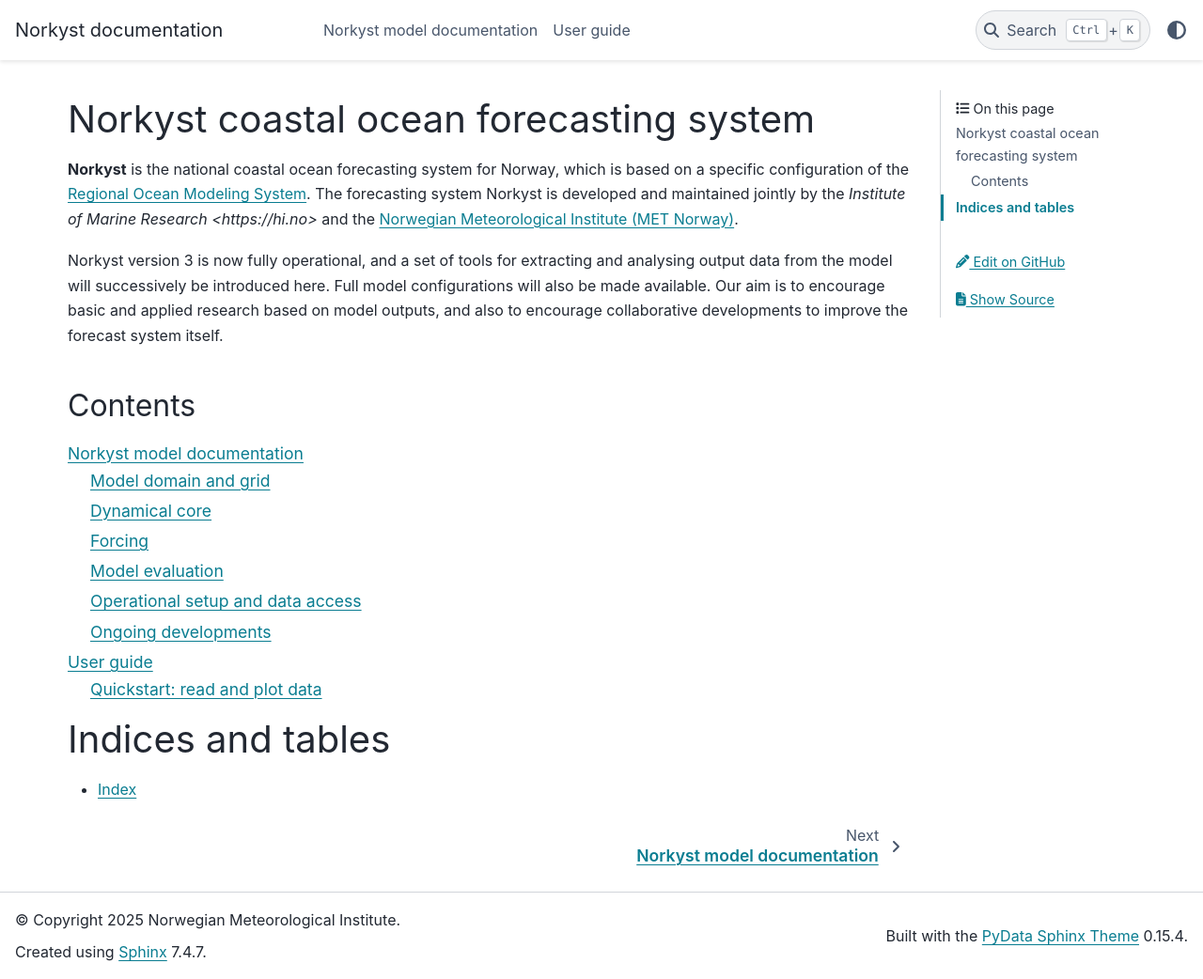
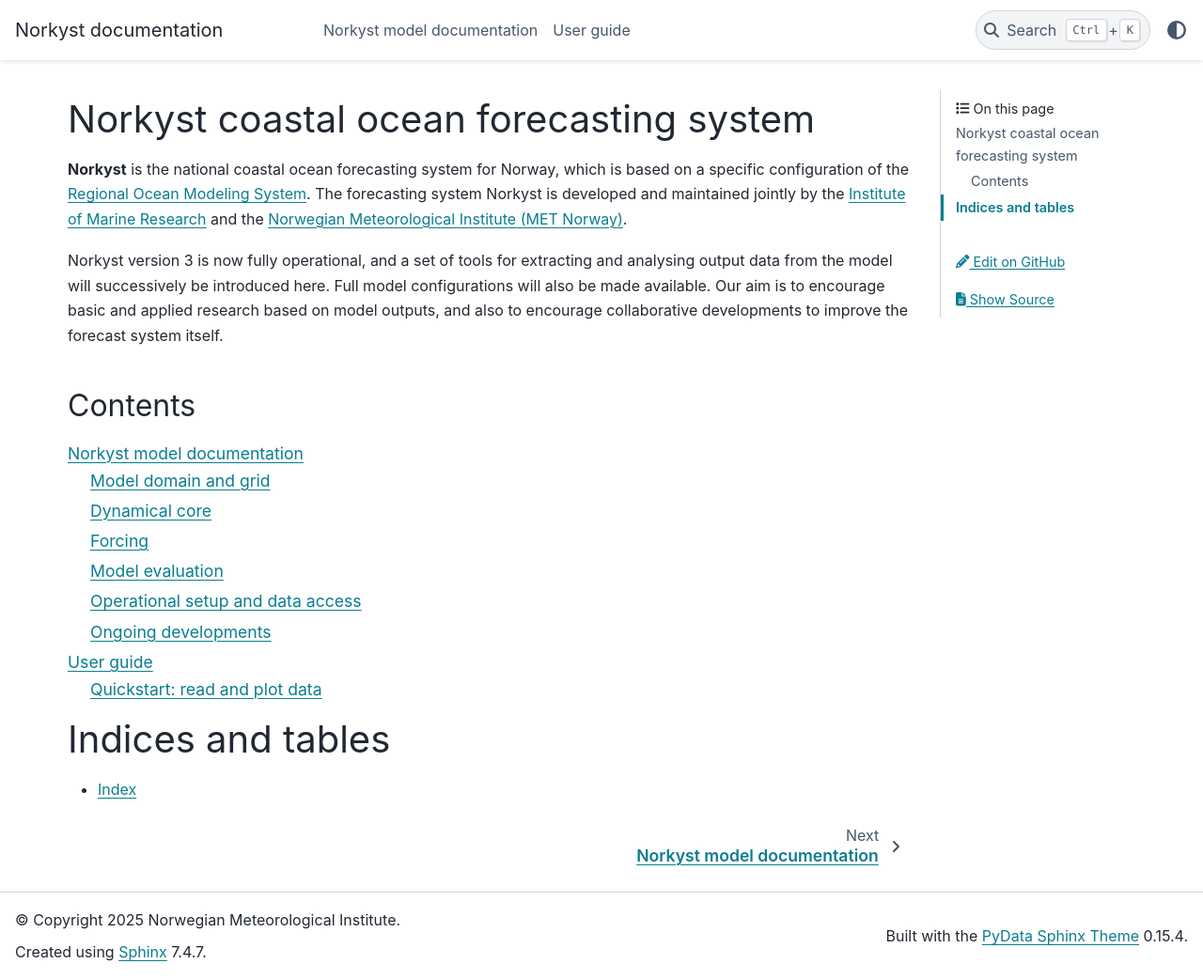
Before and after one commit to norkyst/norkyst.github.io, a Sphinx documentation site: the page built from docs/source/index.rst, in a window 1280 px wide and 1042 px high. Shown: the whole window at 94% size. Built offline with Sphinx 7.4.7 and the PyData theme 0.15.4, drawn with Linux system fonts in a browser that asks for light colours; pages that are not in the unit, such as notebooks, are missing from menus.

Commit message:
fix error in syntax on frontpage

```diff
--- a/docs/source/index.rst
+++ b/docs/source/index.rst
@@ -1,7 +1,7 @@
 Norkyst coastal ocean forecasting system
 ========================================
 
-**Norkyst** is the national coastal ocean forecasting system for Norway, which is based on a specific configuration of the `Regional Ocean Modeling System <https://www.myroms.org/>`_. The forecasting system Norkyst is developed and maintained jointly by the `Institute of Marine Research <https://hi.no>` and the `Norwegian Meteorological Institute (MET Norway) <https://met.no>`_.
+**Norkyst** is the national coastal ocean forecasting system for Norway, which is based on a specific configuration of the `Regional Ocean Modeling System <https://www.myroms.org/>`_. The forecasting system Norkyst is developed and maintained jointly by the `Institute of Marine Research <https://hi.no>`_ and the `Norwegian Meteorological Institute (MET Norway) <https://met.no>`_.
 
 Norkyst version 3 is now fully operational, and a set of tools for extracting and analysing output data from the model will successively be introduced here. Full model configurations will also be made available. Our aim is to encourage basic and applied research based on model outputs, and also to encourage collaborative developments to improve the forecast system itself.
 
```
